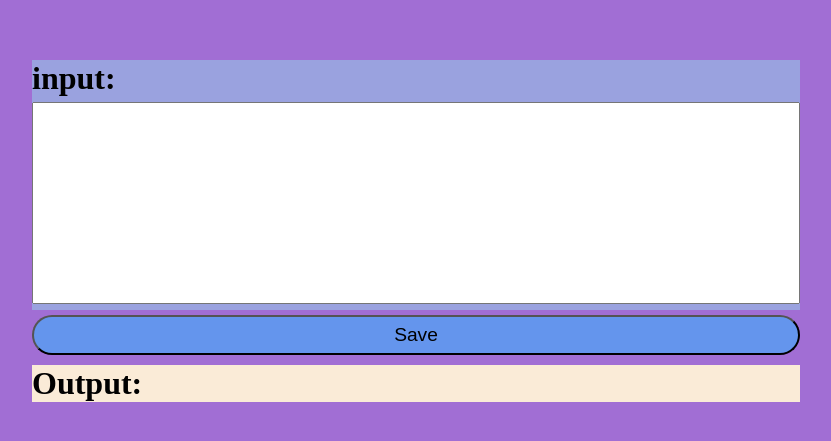
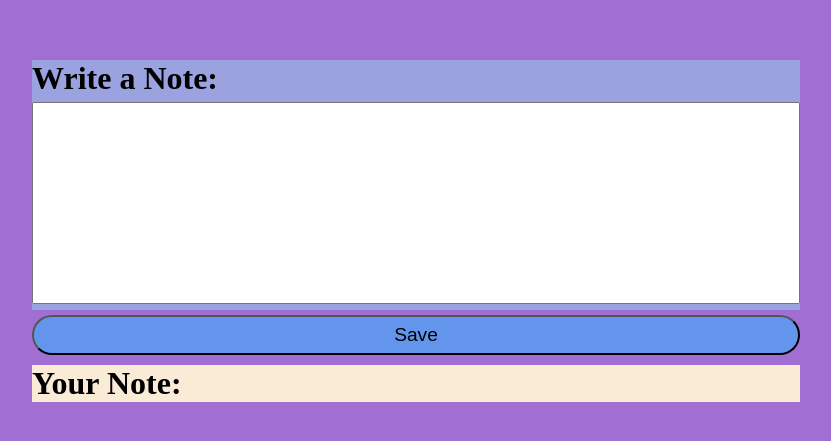
Before and after one commit to abid211051/A-Simple-Notepad, a plain HTML site: page index.html in a window 1280 px wide. Shown: the part 169-610 px from the top of the page, without its empty margins (224-1055 px from the left). Drawn offline with Linux system fonts and the light colour scheme.

Commit message:
2nd commit

```diff
--- a/index.html
+++ b/index.html
@@ -11,14 +11,14 @@
 
 <body>
     <div id="inputdiv">
-        <h1>input:</h1>
+        <h1>Write a Note:</h1>
         <textarea id="input" cols="auto" rows="10"  style="padding: 10px 10px; margin-top: 5px; resize: none;font-size: 1.2em;"></textarea>
     </div>
     <div>
         <button id="btn" style="padding: 5px; margin-bottom: 10px; margin-top: 5px; cursor: pointer;">Save</button>
     </div>
     <div id="outputdiv">
-        <h1>Output:</h1>
+        <h1>Your Note:</h1>
     </div>
     <script src="script.js"></script>
 </body>
```
